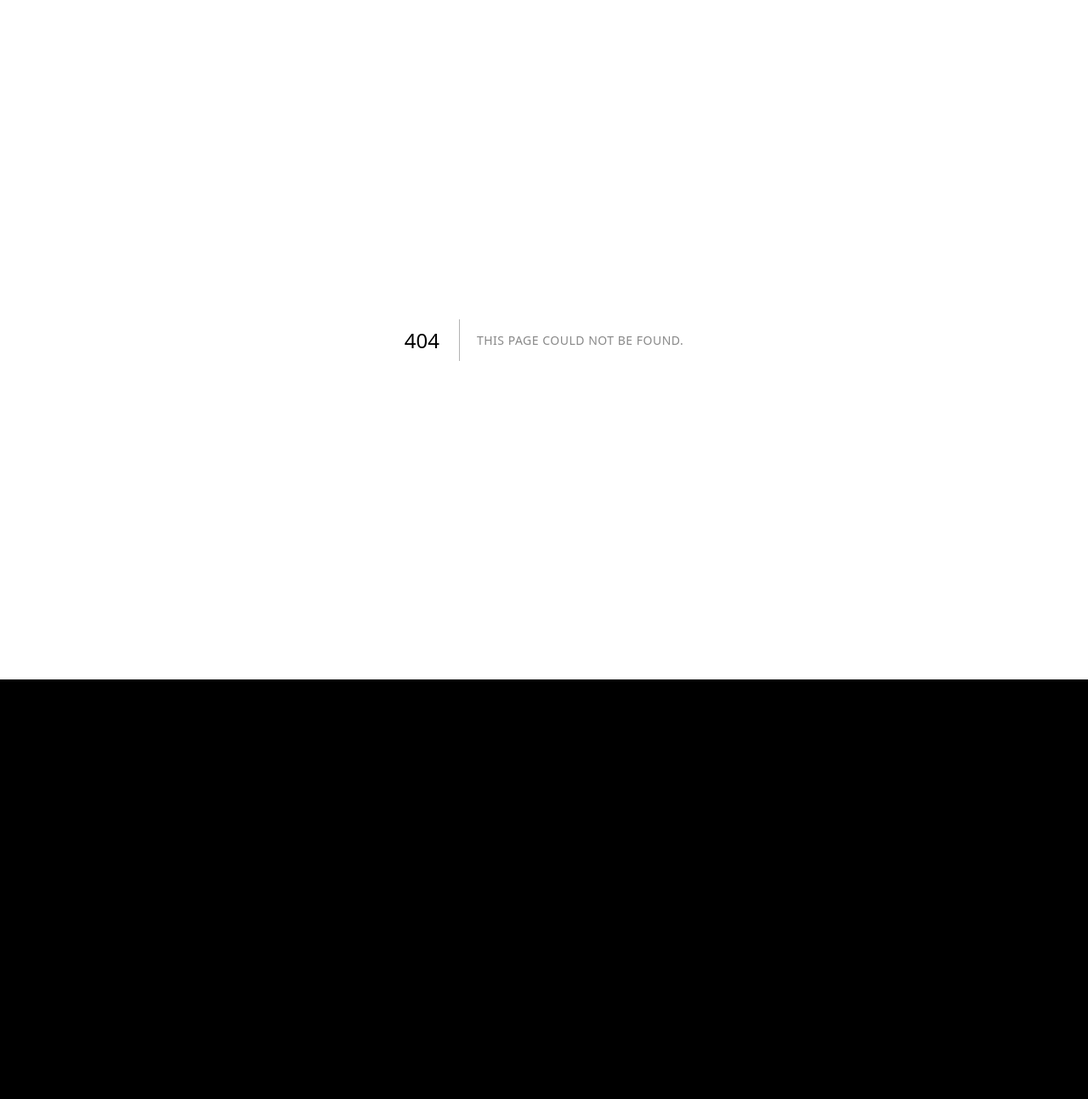
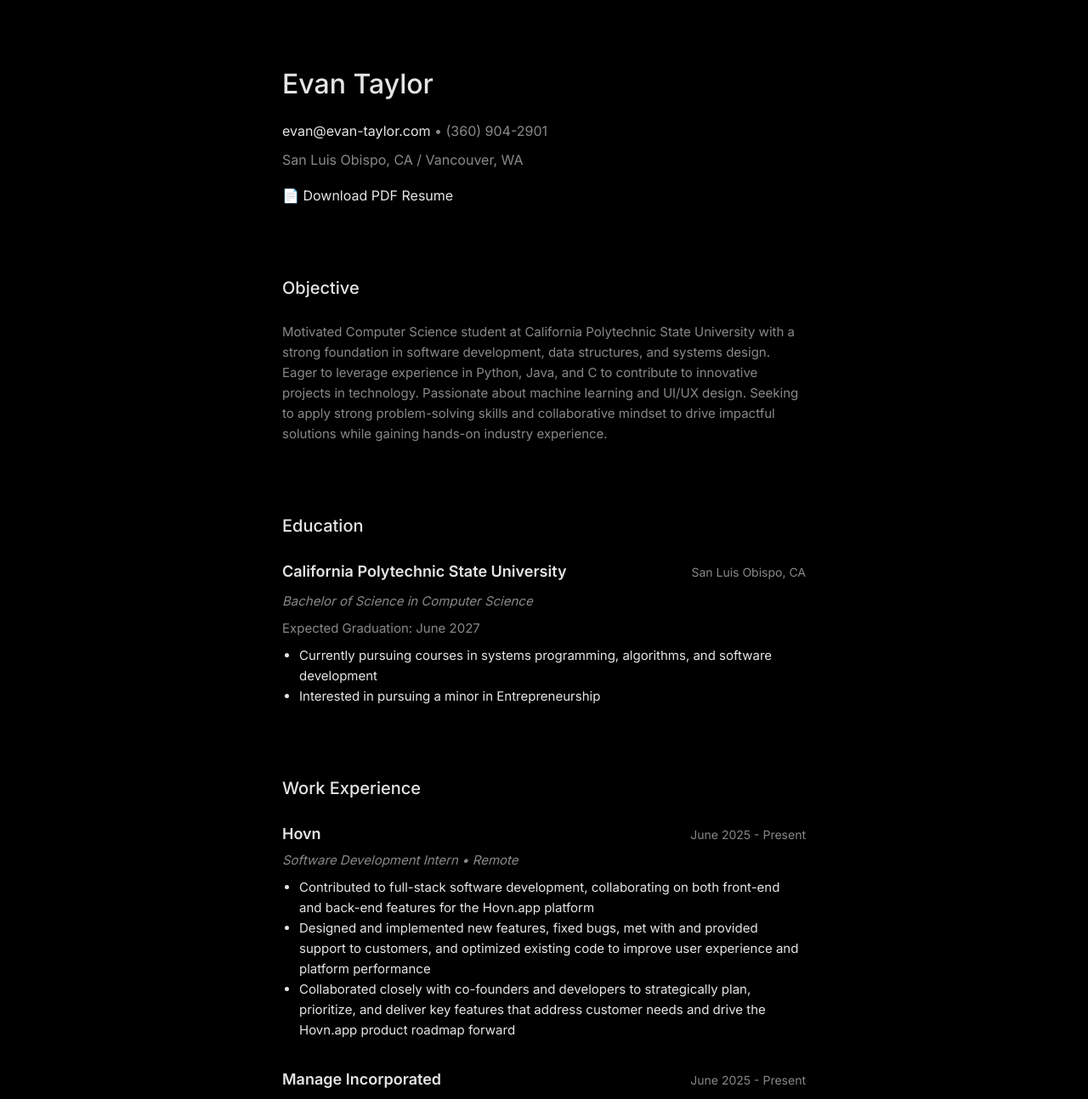
Before and after one commit to evan-taylor/evan-taylor-website, a Next.js app: page /resume in a window 1280 px wide. Before the commit this address had no page. Shown: the top 1294 px of the page at 85% size. Before the commit the page ends 800 px from the top, so only its background shows below. Built offline with nearby package versions, Linux system fonts and the light colour scheme.

Commit message:
feat: add resume functionality

```diff
--- /dev/null
+++ b/app/resume/page.tsx
@@ -0,0 +1,112 @@
+import Link from 'next/link';
+
+export default function Resume() {
+  return (
+    <div className="container">
+      <main className="main-section">
+        {/* Header */}
+        <h1>Evan Taylor</h1>
+        <div className="intro">
+          <p style={{marginBottom: '8px'}}>
+            <a href="mailto:evan@evan-taylor.com" className="link">evan@evan-taylor.com</a> • (360) 904-2901
+          </p>
+          <p style={{marginBottom: '16px'}}>San Luis Obispo, CA / Vancouver, WA</p>
+          <p>
+            <a href="/resume.pdf" target="_blank" rel="noopener noreferrer" className="link">
+              📄 Download PDF Resume
+            </a>
+          </p>
+        </div>
+
+        {/* Objective */}
+        <div className="now-section">
+          <h2>Objective</h2>
+          <p>
+            Motivated Computer Science student at California Polytechnic State University with a strong foundation in software
+            development, data structures, and systems design. Eager to leverage experience in Python, Java, and C to contribute
+            to innovative projects in technology. Passionate about machine learning and UI/UX design. Seeking to apply strong
+            problem-solving skills and collaborative mindset to drive impactful solutions while gaining hands-on industry
+            experience.
+          </p>
+        </div>
+
+        {/* Education */}
+        <div className="now-section">
+          <h2>Education</h2>
+          <div style={{marginBottom: '24px'}}>
+            <div style={{display: 'flex', justifyContent: 'space-between', alignItems: 'baseline'}}>
+              <h3 style={{margin: 0, fontSize: '18px'}}>California Polytechnic State University</h3>
+              <span style={{color: 'var(--muted)', fontSize: '14px'}}>San Luis Obispo, CA</span>
+            </div>
+            <p style={{margin: '8px 0', fontStyle: 'italic'}}>Bachelor of Science in Computer Science</p>
+            <p style={{margin: '8px 0', color: 'var(--muted)'}}>Expected Graduation: June 2027</p>
+            <ul style={{margin: '8px 0', paddingLeft: '20px'}}>
+              <li>Currently pursuing courses in systems programming, algorithms, and software development</li>
+              <li>Interested in pursuing a minor in Entrepreneurship</li>
+            </ul>
+          </div>
+        </div>
+
+        {/* Work Experience */}
+        <div className="now-section">
+          <h2>Work Experience</h2>
+
+          <div style={{marginBottom: '32px'}}>
+            <div style={{display: 'flex', justifyContent: 'space-between', alignItems: 'baseline'}}>
+              <h3 style={{margin: 0, fontSize: '18px'}}>Hovn</h3>
+              <span style={{color: 'var(--muted)', fontSize: '14px'}}>June 2025 - Present</span>
+            </div>
+            <p style={{margin: '4px 0', fontStyle: 'italic'}}>Software Development Intern • Remote</p>
+            <ul style={{margin: '8px 0', paddingLeft: '20px'}}>
+              <li>Contributed to full-stack software development, collaborating on both front-end and back-end features for the Hovn.app platform</li>
+              <li>Designed and implemented new features, fixed bugs, met with and provided support to customers, and optimized existing code to improve user experience and platform performance</li>
+              <li>Collaborated closely with co-founders and developers to strategically plan, prioritize, and deliver key features that address customer needs and drive the Hovn.app product roadmap forward</li>
+            </ul>
+          </div>
+
+          <div style={{marginBottom: '32px'}}>
+            <div style={{display: 'flex', justifyContent: 'space-between', alignItems: 'baseline'}}>
+              <h3 style={{margin: 0, fontSize: '18px'}}>Manage Incorporated</h3>
+              <span style={{color: 'var(--muted)', fontSize: '14px'}}>June 2025 - Present</span>
+            </div>
+            <p style={{margin: '4px 0', fontStyle: 'italic'}}>Intern • Remote</p>
+            <ul style={{margin: '8px 0', paddingLeft: '20px'}}>
+              <li>Developing a mobile application to enable secure integration and communication with IBM Series i systems</li>
+              <li>Implementing robust authentication protocols and user management features to ensure enterprise-grade security for customers. Designing and building a configurable push notification system to alert users to urgent events and updates</li>
+              <li>Utilizing React Native, Node.js, and IBM i technologies to deliver a seamless cross-platform experience</li>
+            </ul>
+          </div>
+
+          <div style={{marginBottom: '32px'}}>
+            <div style={{display: 'flex', justifyContent: 'space-between', alignItems: 'baseline'}}>
+              <h3 style={{margin: 0, fontSize: '18px'}}>Taylored Instruction LLC</h3>
+              <span style={{color: 'var(--muted)', fontSize: '14px'}}>May 2023 - Present</span>
+            </div>
+            <p style={{margin: '4px 0', fontStyle: 'italic'}}>Founder • Vancouver, WA</p>
+            <ul style={{margin: '8px 0', paddingLeft: '20px'}}>
+              <li>Founded and operated a company providing health and safety training, emphasizing customer service, communication, and organization</li>
+              <li>Partner with local organizations and manage both public and private classes, ensuring a high level of customer satisfaction</li>
+            </ul>
+          </div>
+        </div>
+
+        {/* Skills */}
+        <div className="now-section">
+          <h2>Skills</h2>
+          <ul style={{paddingLeft: '20px'}}>
+            <li>Strong interpersonal and communication skills developed through teaching and training experiences</li>
+            <li>Proven leadership in team settings, including managing operations and customer service</li>
+            <li>Excellent problem-solving abilities, especially under pressure</li>
+          </ul>
+        </div>
+
+        {/* Back */}
+        <div>
+          <p>
+            <Link href="/" className="link">← Back to home</Link>
+          </p>
+        </div>
+      </main>
+    </div>
+  );
+}
```
Also changed, not shown: 1 other file (tests, documents, lock files or other folders).
